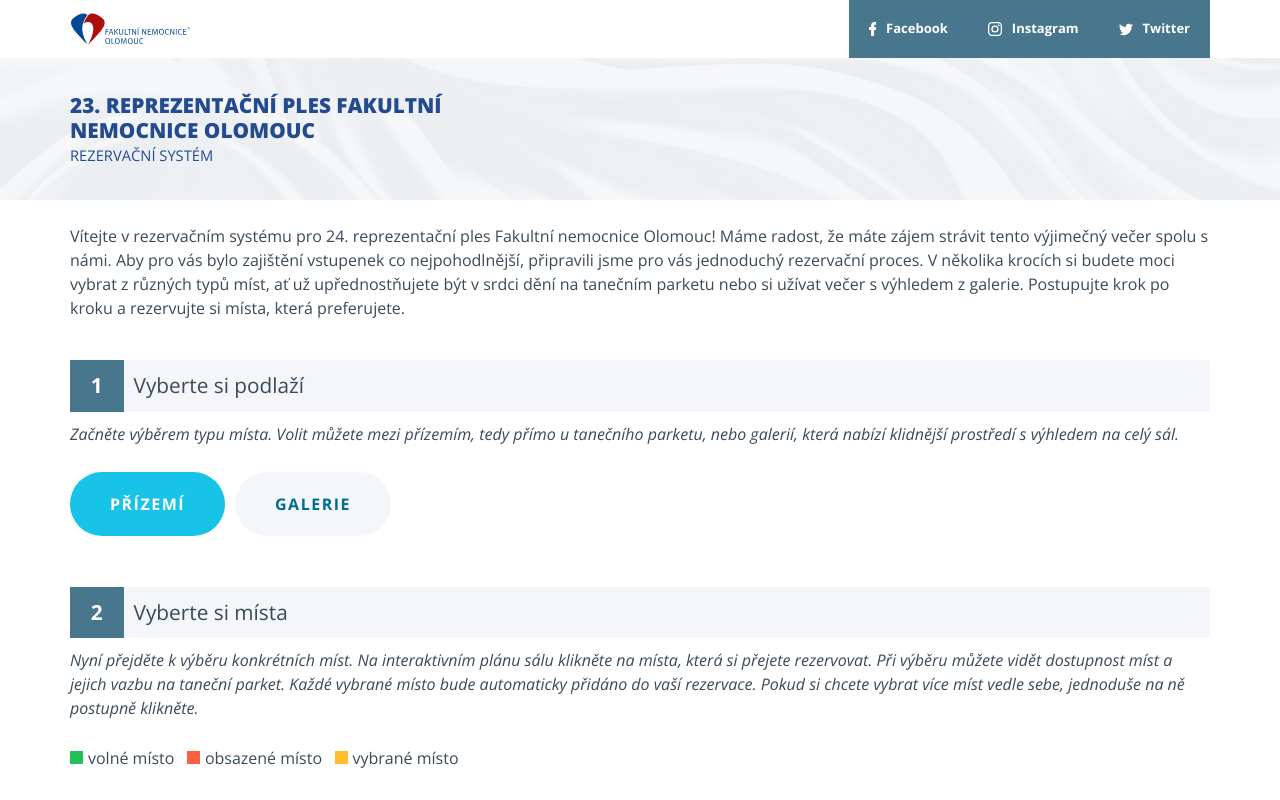
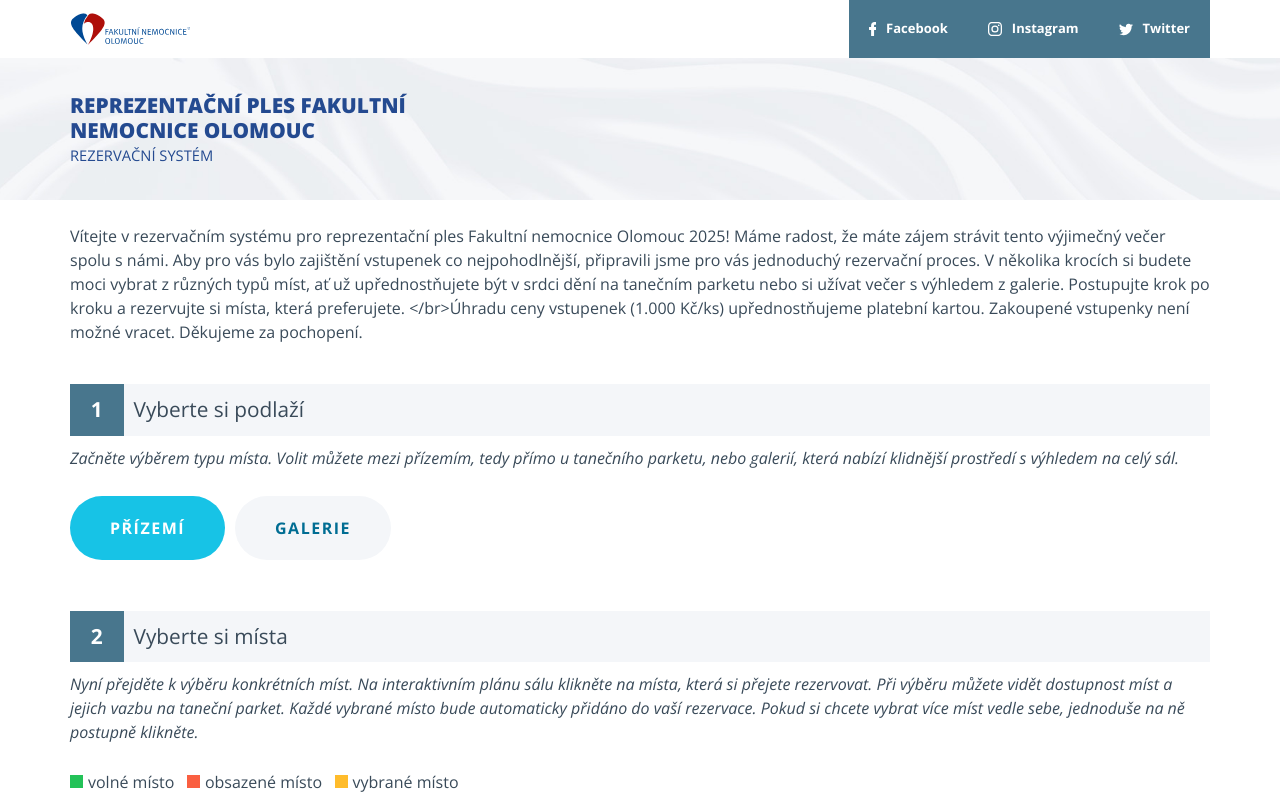
Before and after one commit to daxovi/fnol-booking-client, a React (Create React App) app: page / in a window 1280 px wide. Shown: the top 800 px of the page. Built offline with nearby package versions, Linux system fonts and the light colour scheme; no server answers.

Commit message:
text fix 2025

```diff
--- a/src/App.js
+++ b/src/App.js
@@ -9,7 +9,7 @@ function App() {
       <Header />
       <div className="title-bar">
         <div className="container">
-          <h1><strong><a href="https://ples.fnol.cz/">23. reprezentační Ples Fakultní nemocnice Olomouc</a></strong>
+          <h1><strong><a href="https://ples.fnol.cz/">Reprezentační Ples Fakultní nemocnice Olomouc</a></strong>
             Rezervační systém
           </h1>
 
--- a/src/Summary.js
+++ b/src/Summary.js
@@ -52,8 +52,8 @@ const Summary = ({ vybrane, reset }) => {
 
             const to = email;
             const subject = config['email-predmet'];
-            const text = `Vaše vstupenky číslo ${replaceUnderscoreArray(vybrane).join(", ")} jsou rezervované. Vyzvedněte si je po nahlášení vašeho emailu ${email} na pokladně FN Olomouc v budově WA ${textJson.date_from} ${textJson.date_hours}. , nejpozději ${zobrazitDatum(expireDate)}. Po tomto datu bude vaše rezervace stornovaná.`;
-            const html = `<h1>Vstupenky jsou úspěšně rezervované!</h1><p>Vaše rezervované vstupenky (${replaceUnderscoreArray(vybrane).join(", ")}) si vyzvedněte prosím <b>nejpozději do ${zobrazitDatum(expireDate)}</b> na pokladně FN Olomouc v budově WA nahlášením vašeho emailu ${textJson.date_hours}. <b>Po tomto datu bude vaše rezervace stornovaná.</b></p>`
+            const text = `Vaše vstupenky číslo ${replaceUnderscoreArray(vybrane).join(", ")} jsou rezervované. Vyzvedněte si je po nahlášení vašeho emailu ${email} na pokladně FN Olomouc v budově WA ${textJson.date_from} ${textJson.date_hours}. , nejpozději ${zobrazitDatum(expireDate)}. Po tomto datu bude vaše rezervace stornovaná. Úhradu ceny vstupenek (1.000 Kč/ks) upřednostňujeme platební kartou. Zakoupené vstupenky není možné vracet. Děkujeme za pochopení.`;
+            const html = `<h1>Vstupenky jsou úspěšně rezervované!</h1><p>Vaše rezervované vstupenky (${replaceUnderscoreArray(vybrane).join(", ")}) si vyzvedněte prosím <b>nejpozději do ${zobrazitDatum(expireDate)}</b> na pokladně FN Olomouc v budově WA nahlášením vašeho emailu ${textJson.date_hours}. <b>Po tomto datu bude vaše rezervace stornovaná.</b></p><p>Úhradu ceny vstupenek (1.000 Kč/ks) upřednostňujeme platební kartou. Zakoupené vstupenky není možné vracet.</p><p>Děkujeme za pochopení.</p>`
             odeslatEmail(to, subject, text, html);
         } catch (error) {
             setSaveSuccess(false);
@@ -126,7 +126,7 @@ const Summary = ({ vybrane, reset }) => {
                     </div>
                     <div className="status">
                         Vstupenky jsou úspěšně rezervované! <br />
-                        <strong>Vaše rezervované vstupenky si vyzvedněte prosím nejpozději do {`${zobrazitDatum(expireDate)}`} na pokladně FN Olomouc v budově WA nahlášením vašeho emailu {textJson.date_hours}.</strong> <br /> Po tomto datu bude vaše rezervace stornovaná.
+                        <strong>Vaše rezervované vstupenky si vyzvedněte prosím nejpozději do {`${zobrazitDatum(expireDate)}`} na pokladně FN Olomouc v budově WA nahlášením vašeho emailu {textJson.date_hours}.</strong> <br /> Po tomto datu bude vaše rezervace stornovaná. <br /> Úhradu ceny vstupenek (1.000 Kč/ks) upřednostňujeme platební kartou. Zakoupené vstupenky není možné vracet. <br />Děkujeme za pochopení.
                     </div>
                 </div>
             }
--- a/src/text.json
+++ b/src/text.json
@@ -1,5 +1,5 @@
 {
-    "vitejte": "Vítejte v rezervačním systému pro 24. reprezentační ples Fakultní nemocnice Olomouc! Máme radost, že máte zájem strávit tento výjimečný večer spolu s námi. Aby pro vás bylo zajištění vstupenek co nejpohodlnější, připravili jsme pro vás jednoduchý rezervační proces. V několika krocích si budete moci vybrat z různých typů míst, ať už upřednostňujete být v srdci dění na tanečním parketu nebo si užívat večer s výhledem z galerie. Postupujte krok po kroku a rezervujte si místa, která preferujete.",
+    "vitejte": "Vítejte v rezervačním systému pro reprezentační ples Fakultní nemocnice Olomouc 2025! Máme radost, že máte zájem strávit tento výjimečný večer spolu s námi. Aby pro vás bylo zajištění vstupenek co nejpohodlnější, připravili jsme pro vás jednoduchý rezervační proces. V několika krocích si budete moci vybrat z různých typů míst, ať už upřednostňujete být v srdci dění na tanečním parketu nebo si užívat večer s výhledem z galerie. Postupujte krok po kroku a rezervujte si místa, která preferujete. </br>Úhradu ceny vstupenek (1.000 Kč/ks) upřednostňujeme platební kartou. Zakoupené vstupenky není možné vracet. Děkujeme za pochopení.",
     "step_one": "Začněte výběrem typu místa. Volit můžete mezi přízemím, tedy přímo u tanečního parketu, nebo galerií, která nabízí klidnější prostředí s výhledem na celý sál.",
     "step_two": "Nyní přejděte k výběru konkrétních míst. Na interaktivním plánu sálu klikněte na místa, která si přejete rezervovat. Při výběru můžete vidět dostupnost míst a jejich vazbu na taneční parket. Každé vybrané místo bude automaticky přidáno do vaší rezervace. Pokud si chcete vybrat více míst vedle sebe, jednoduše na ně postupně klikněte.",
     "step_three": "Téměř hotovo! Zkontrolujte svůj výběr vstupenek níže. Pro dokončení rezervace zadejte svůj email a klikněte na 'Rezervovat'.",
```
Also changed, not shown: 1 other file (tests, documents, lock files or other folders).
